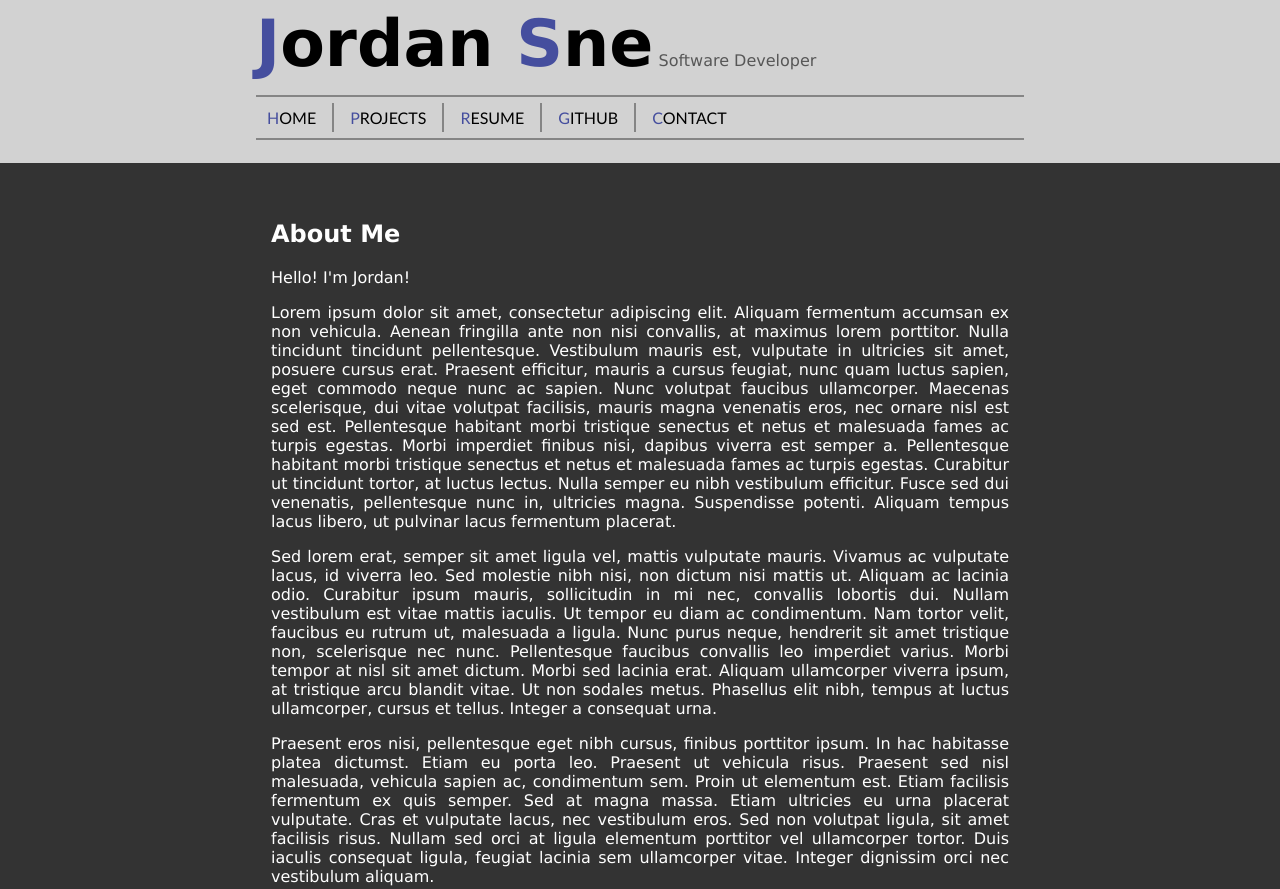
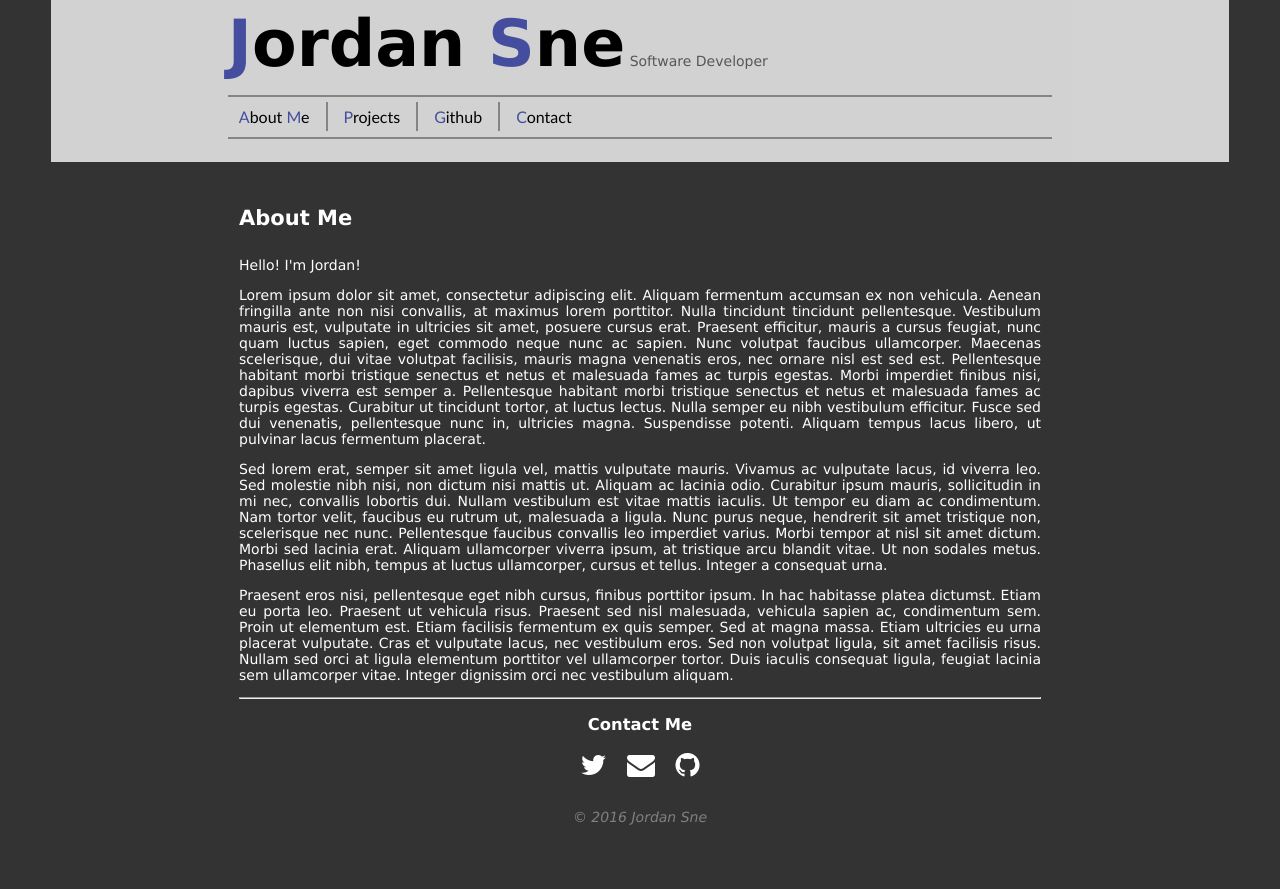
Before and after one commit to jordansne/personal-website, a plain HTML site: page index.html in a window 1280 px wide. Shown: the top 889 px of the page. After the commit the page ends 845 px from the top, so only its background shows below. Drawn offline with Linux system fonts and the light colour scheme.

Commit message:
Improve Aesthetics & Code
Cleaned up longer lines in HTML.

```diff
--- a/css/custom.css
+++ b/css/custom.css
@@ -37,18 +37,18 @@ li.contact {
 /* Entire header content */
 .header {
     background-color: rgba(220, 220, 220, .95);
-    width: 100%;
+    width: 92%;
     position: fixed;
     padding-bottom: 15px;
     top: 0px;
-    left: 0px;
-    line-height: 25px;
+    left: 4%;
+    line-height: 24px;
     color: black;
 }
 
 /* Contents of the navbar */
 .header_content {
-    width: 60%;
+    width: 70%;
     min-width: 580px;
     margin: auto;
 }
@@ -63,6 +63,10 @@ li.contact {
 * ================ Header Nav Bar CSS ==================
 * ======================================================
 */
+
+.navbar {
+    font-size: 16px;
+}
 
 .nav_element {
     text-decoration: none;
@@ -79,15 +83,27 @@ span.vl {
     padding-bottom: 5px;
 }
 
+/* Horizon line seperator around the nav bar */
 hr.nav_hr {
     padding: 1px;
     background-color: #858585;
     border: 0;
 }
 
-ul.nav {
+nav ul {
     padding: 0px;
     margin: 0px;
+}
+
+nav a {
+    text-decoration: none;
+    margin: 5px;
+    padding: 10px;
+    border: 1px solid rgba(0, 0, 0, 0);
+}
+
+nav a:hover {
+    background-color: rgba(69, 78, 158, 0.6);
 }
 
 /*
@@ -100,10 +116,10 @@ ul.nav {
     display: block;
     text-decoration: none;
     margin: 2px;
-    padding: 10px;
+    padding: 7px;
     padding-left: 13px;
     line-height: 20px;
-    min-width: 105px;
+    min-width: 95px;
 }
 
 .menu {
--- a/css/style.css
+++ b/css/style.css
@@ -1,10 +1,11 @@
 body {
     background-color: #333333; /* #404040; */
     font-family: "verdana";
-    width: 60%;
-    min-width: 580px;
+    font-size: 14px;
+    width: 65%;
+    min-width: 630px;
     margin: auto;
-    margin-top: 180px;
+    margin-top: 160px;
     padding: 5px;
     color: white;
 }
@@ -12,6 +13,10 @@ body {
 h1 {
     font-size: 65px;
     display: inline-block;
+}
+
+h2 {
+    line-height: 200%;
 }
 
 li {
--- a/index.html
+++ b/index.html
@@ -2,10 +2,10 @@
 <html lang="en-US">
 <head>
     <title>Jordan Sne</title>
-    <link href="img/favicon.ico" rel="shortcut icon" type="image/x-icon" />
+    <link href="image/favicon.ico" rel="shortcut icon" type="image/x-icon" />
 
     <meta name="author" content="Jordan Sne">
-    <meta name="description" content="Personal Website of Jordan Sne">
+    <meta name="description" content="Jordan Sne -- Software Developer">
 
     <link rel="stylesheet" type="text/css" href="css/style.css"/>
     <link rel="stylesheet" type="text/css" href="css/custom.css"/>
@@ -16,25 +16,24 @@
     <div class="header">
         <div class="header_content">
             <span class="header_title">
-                <a href="index.html">
-                    <h1><span class="blue">J</span>ordan <span class="blue">S</span>ne</h1>
-                </a>
+                <h1><a href="index.html">
+                    <span class="blue">J</span>ordan <span class="blue">S</span>ne
+                </a></h1>
             </span><span style="color: #575757;">Software Developer</span>
             <div class="navbar">
                 <hr class="nav_hr">
                 <nav>
-                    <ul class="nav">
-                        <li><a class="nav_element hoverable" style="margin-left: 0px;" href="index.html"><span class="blue">H</span>OME</a><span class="vl"></span><!--
-                    --><li><div class="menu">
-                            <span class="nav_element hoverable"><span class="blue">P</span>ROJECTS</span>
+                    <ul>
+                        <li><a style="margin-left: 0px;" href="about.html"><span class="blue">A</span>bout <span class="blue">M</span>e</a><span class="vl"></span><!--
+                     --><li><div class="menu">
+                            <span class="nav_element hoverable"><span class="blue">P</span>rojects</span>
                             <div class="menu_content">
-                                <a class="menu_element hoverable" href="projects.html#opensource"><span class="blue">O</span>PEN <span class="blue">S</span>OURCE</a>
+                                <a class="menu_element hoverable" href="projects.html#opensource"><span class="blue">O</span>pen <span class="blue">S</span>ource</a>
                             </div>
                         </div><span class="vl"></span><!--
-                    --><li><a class="nav_element hoverable" href="resume.html"><span class="blue">R</span>ESUME</a><span class="vl"></span><!--
-                    --><li><a class="nav_element hoverable" href="http://github.com/jordansne" target="_blank"><span class="blue">G</span>ITHUB</a><span class="vl"></span><!--
-                    --><li><a class="nav_element hoverable" href="contact.html"><span class="blue">C</span>ONTACT</a>
-             </ul>
+                     --><li><a href="http://github.com/jordansne" target="_blank"><span class="blue">G</span>ithub</a><span class="vl"></span><!--
+                     --><li><a href="contact.html"><span class="blue">C</span>ontact</a>
+                    </ul>
                 </nav>
                 <hr class="nav_hr">
             </div>
@@ -61,7 +60,7 @@
         </div>
         <br>
         <div class="footer">
-            &copy; 2016 <i>Jordan Sne</i>
+            <i>&copy; 2016 Jordan Sne</i>
         </div>
     </div>
 </body>
```
